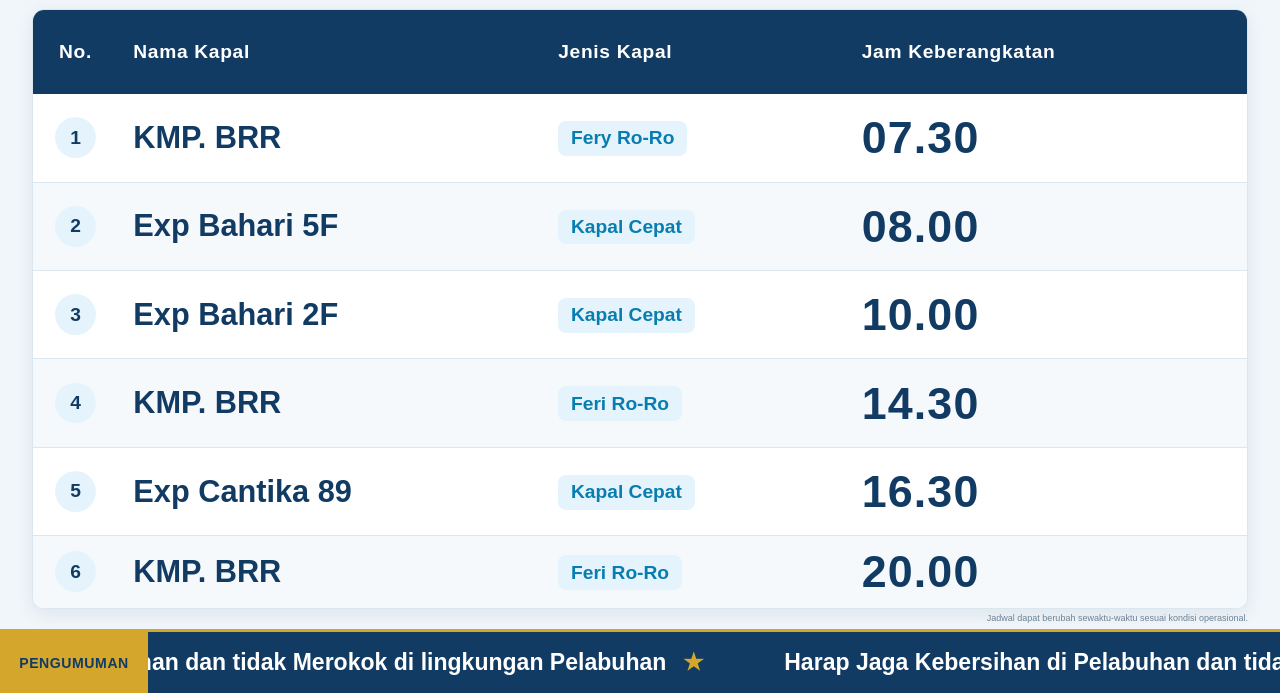
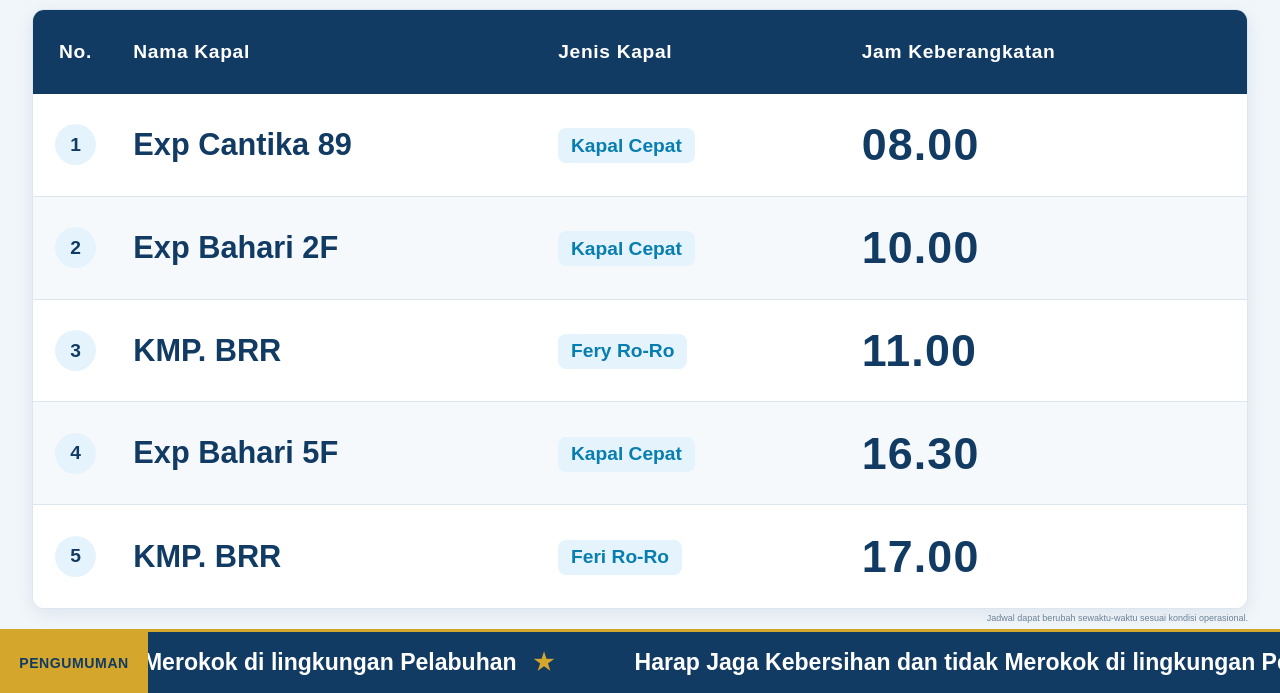
Before and after one commit to MYusuf19/display.github.io, a plain HTML site: page index.html in a window 1280 px wide. Shown: the part 107-800 px from the top of the page. Drawn offline with Linux system fonts and the light colour scheme.

Commit message:
Update jadwal

```diff
--- a/index.html
+++ b/index.html
@@ -578,42 +578,37 @@
                     </thead>
 
                     <tbody>
+
                         <tr>
                             <td><span class="row-number">1</span></td>
-                            <td><div class="ship-name">KMP. BRR</div></td>
-                            <td><span class="type-pill">Fery Ro-Ro</span></td>
-                            <td><div class="departure">07.30</div></td>
-                        </tr>
-                        <tr>
-                            <td><span class="row-number">2</span></td>
-                            <td><div class="ship-name">Exp Bahari 5F</div></td>
+                            <td><div class="ship-name">Exp Cantika 89</div></td>
                             <td><span class="type-pill">Kapal Cepat</span></td>
                             <td><div class="departure">08.00</div></td>
                         </tr>
+
                          <tr>
-                            <td><span class="row-number">3</span></td>
+                            <td><span class="row-number">2</span></td>
                              <td><div class="ship-name">Exp Bahari 2F</div></td>
                             <td><span class="type-pill">Kapal Cepat</span></td>
                             <td><div class="departure">10.00</div></td>
-
                         </tr>
                         <tr>
-                            <td><span class="row-number">4</span></td>
+                            <td><span class="row-number">3</span></td>
                             <td><div class="ship-name">KMP. BRR</div></td>
-                            <td><span class="type-pill">Feri Ro-Ro</span></td>
-                            <td><div class="departure">14.30</div></td>
+                            <td><span class="type-pill">Fery Ro-Ro</span></td>
+                            <td><div class="departure">11.00</div></td>
                         </tr>
                          <tr>
-                            <td><span class="row-number">5</span></td>
-                            <td><div class="ship-name">Exp Cantika 89</div></td>
+                            <td><span class="row-number">4</span></td>
+                            <td><div class="ship-name">Exp Bahari 5F</div></td>
                             <td><span class="type-pill">Kapal Cepat</span></td>
                             <td><div class="departure">16.30</div></td>
                         </tr>
                         <tr>
-                            <td><span class="row-number">6</span></td>
+                            <td><span class="row-number">5</span></td>
                             <td><div class="ship-name">KMP. BRR</div></td>
                             <td><span class="type-pill">Feri Ro-Ro</span></td>
-                            <td><div class="departure">20.00</div></td>
+                            <td><div class="departure">17.00</div></td>
                         </tr>
 
 
@@ -634,12 +629,12 @@
             <div class="ticker-window">
                 <div class="ticker-track" id="tickerTrack">
                     <div class="ticker-group">
-                        Harap Jaga Kebersihan di Pelabuhan dan tidak Merokok di lingkungan Pelabuhan
+                        Harap Jaga Kebersihan dan tidak Merokok di lingkungan Pelabuhan
                         <span class="star">★</span>
                     </div>
 
                     <div class="ticker-group" aria-hidden="true">
-                        Harap Jaga Kebersihan di Pelabuhan dan tidak Merokok di lingkungan Pelabuhan
+                        Harap Jaga Kebersihan dan tidak Merokok di lingkungan Pelabuhan
                         <span class="star">★</span>
                     </div>
 
```
